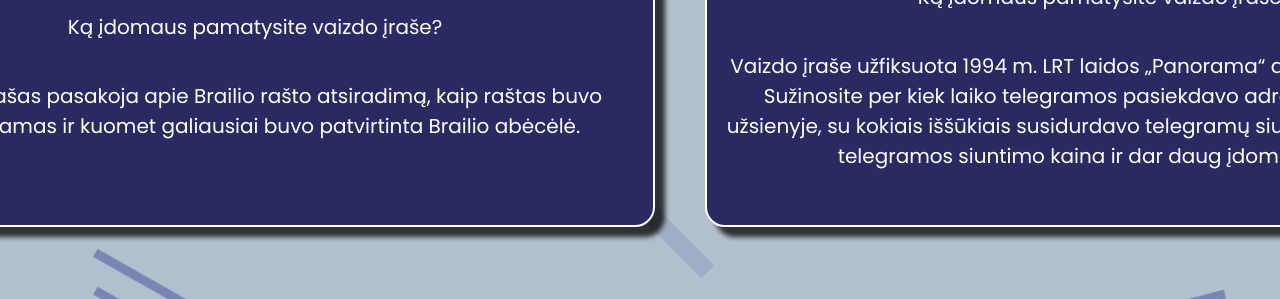
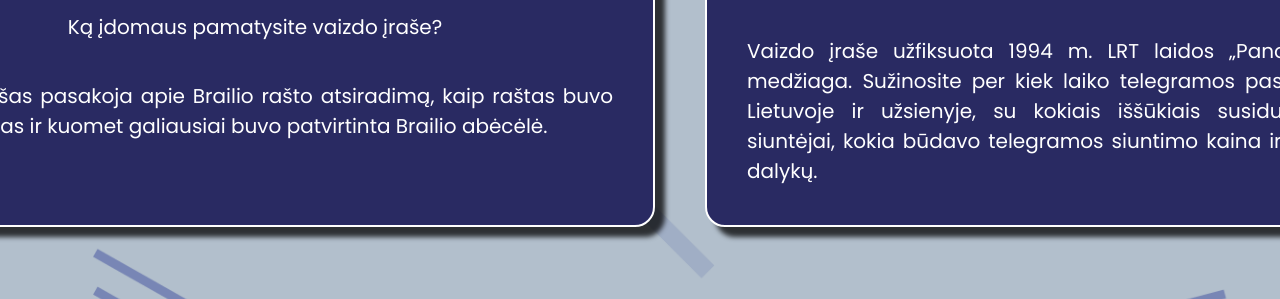
Before and after one commit to ProjectLibrarySim/Exposition-One, a website: page pages/main_second.html in a window 1280 px wide. Shown: the part 238-537 px from the top of the page. Drawn offline with Linux system fonts and the light colour scheme; files that its build step writes are made by us from their sources.

Commit message:
11 - main menu button text align justify. Rearange position.

```diff
--- a/scss/main_menu/main_second.scss
+++ b/scss/main_menu/main_second.scss
@@ -20,13 +20,14 @@
   .main_menu_button {
     // width: 264px;
     // height: 100px;
+    text-align: justify;
     width: 800px;
     height: 400px;
     font-size: 26px;
     border-radius: 20px;
     margin-right: 50px;
     margin-bottom: 75px;
-    padding: 10px;
+    padding: 40px;
     background-color: $buttonBackground;
     color: $buttonTextColor;
     border: 2px solid $buttonBorderColor;
```
Also changed, not shown: app/css/style.css.
